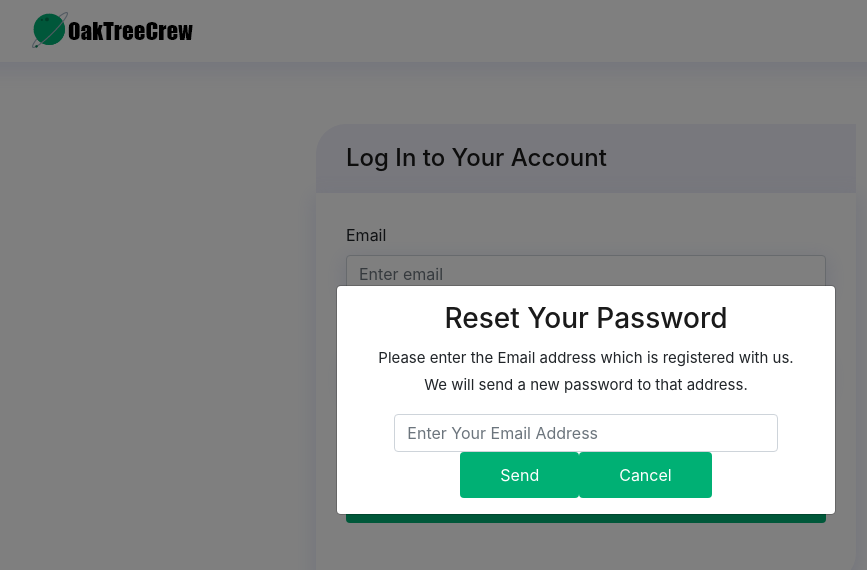
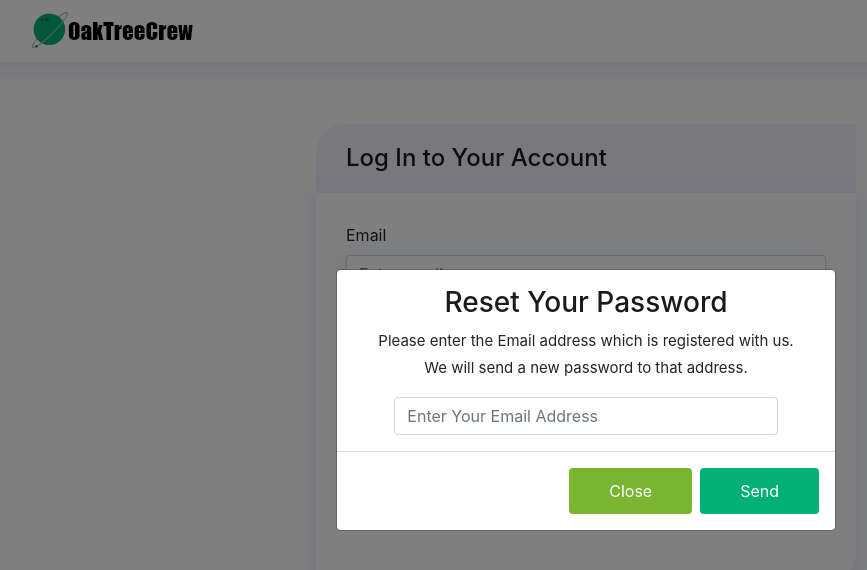
Before and after one commit to chetanoaktree/oaktreecrew, a React (Create React App) app: page /login in a window 1280 px wide. Both pictures are taken after a click on the link "Forgot your password?". Shown: the top 570 px of the page, without its empty margins (54-921 px from the left). Built offline with nearby package versions, Linux system fonts and the light colour scheme; what url-search-params would draw is missing.

Commit message:
forgot password popop

```diff
--- a/src/containers/Login/LoginForm.js
+++ b/src/containers/Login/LoginForm.js
@@ -198,9 +198,6 @@ function LoginForm(props) {
 
                   <Modal show={state.show} onHide={handleClose} className="Reset-Your-Password-Popup" centered >
                     <Modal.Body>
-
-                      {/* <img src={forgot_password} alt="forgot password" className="forgot-password-popup-image"/> */}
-
                       <h3 className="text-center">Reset Your Password</h3>
                       <p className="text-center">Please enter the Email address which is registered with us.<br />We will send a new password to that address.</p>
 
@@ -217,31 +214,17 @@ function LoginForm(props) {
                           }
 
                           <input type="email" name="email" className="form-control" placeholder="Enter Your Email Address" id="email" value={state.email} onChange={fieldValChange} required />
-
                           <span>{state.error1}</span>
 
                         </Col>
-                        <Col xs={12} md={1}>
-
-                        </Col>
                       </Row>
+                    </Modal.Body>
+                    <Modal.Footer>
+                      <button className="default-btn default-btn btn-two" onClick={handleClose}>Close</button>
+                      <button className="default-btn default-btn" onClick={forgotPassword}>Send</button>
+                    </Modal.Footer>
 
 
-
-                      <center>
-                        <button className="default-btn" onClick={forgotPassword}>
-                            Send
-                        </button>
-                        <button className="default-btn" onClick={handleClose}>
-                            Cancel
-                        </button>
-                      </center>
-
-                    </Modal.Body>
-                    {/* <Modal.Footer>
-
-
-                    </Modal.Footer> */}
                   </Modal>
             </div>
           </section>
```
Lines whose indentation alone changed are shown as unchanged.
